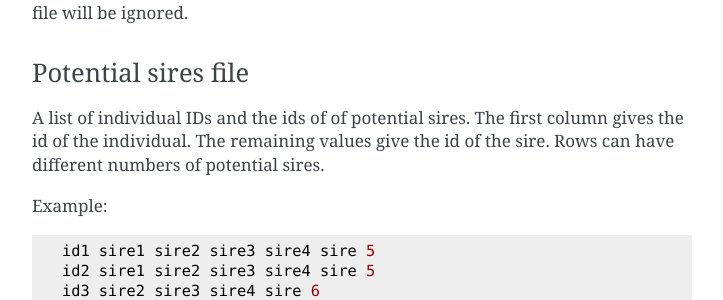
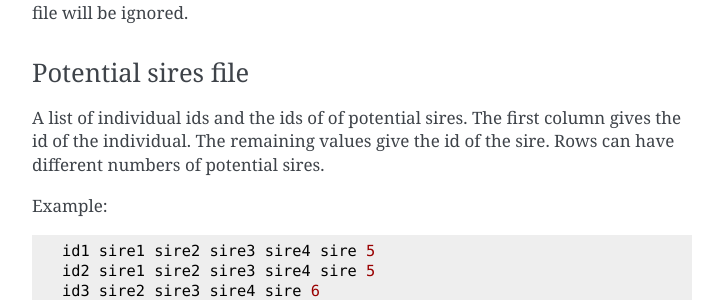
Before and after one commit to AlphaGenes/AlphaAssign, a Sphinx documentation site: the page built from docs/source/index.rst, in a window 1280 px wide and 900 px high, scrolled down 4121 px. Shown: the part 154-454 px from the top of the window, without its empty margins (388-1111 px from the left). Built offline with Sphinx 7.4.7, drawn with Linux system fonts in a browser that asks for light colours.

Commit message:
Fixing typos in the manual

```diff
--- a/docs/source/index.rst
+++ b/docs/source/index.rst
@@ -165,7 +165,7 @@
 Potential sires file
 --------------------
 
-A list of individual IDs and the ids of of potential sires. The first column gives the id of the individual. The remaining values give the id of the sire. Rows can have different numbers of potential sires.
+A list of individual ids and the ids of of potential sires. The first column gives the id of the individual. The remaining values give the id of the sire. Rows can have different numbers of potential sires.
 
 Example: ::
 
```
